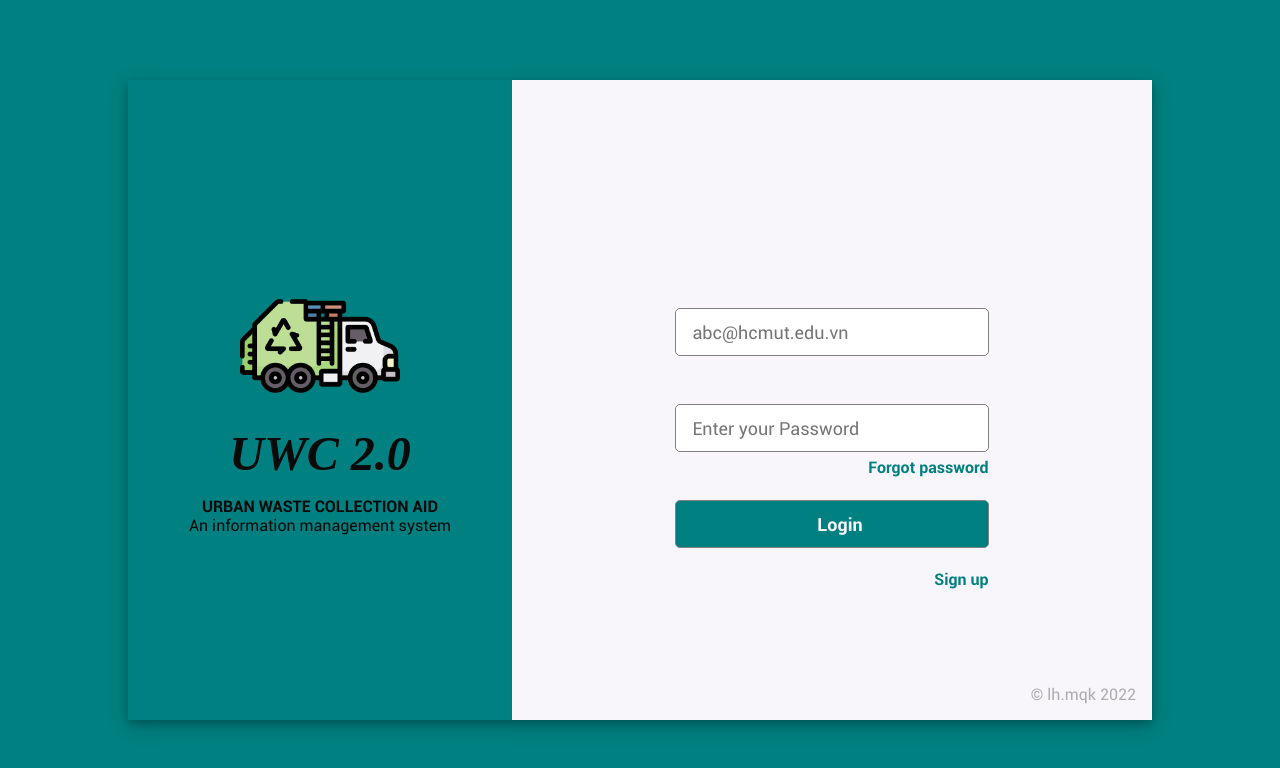
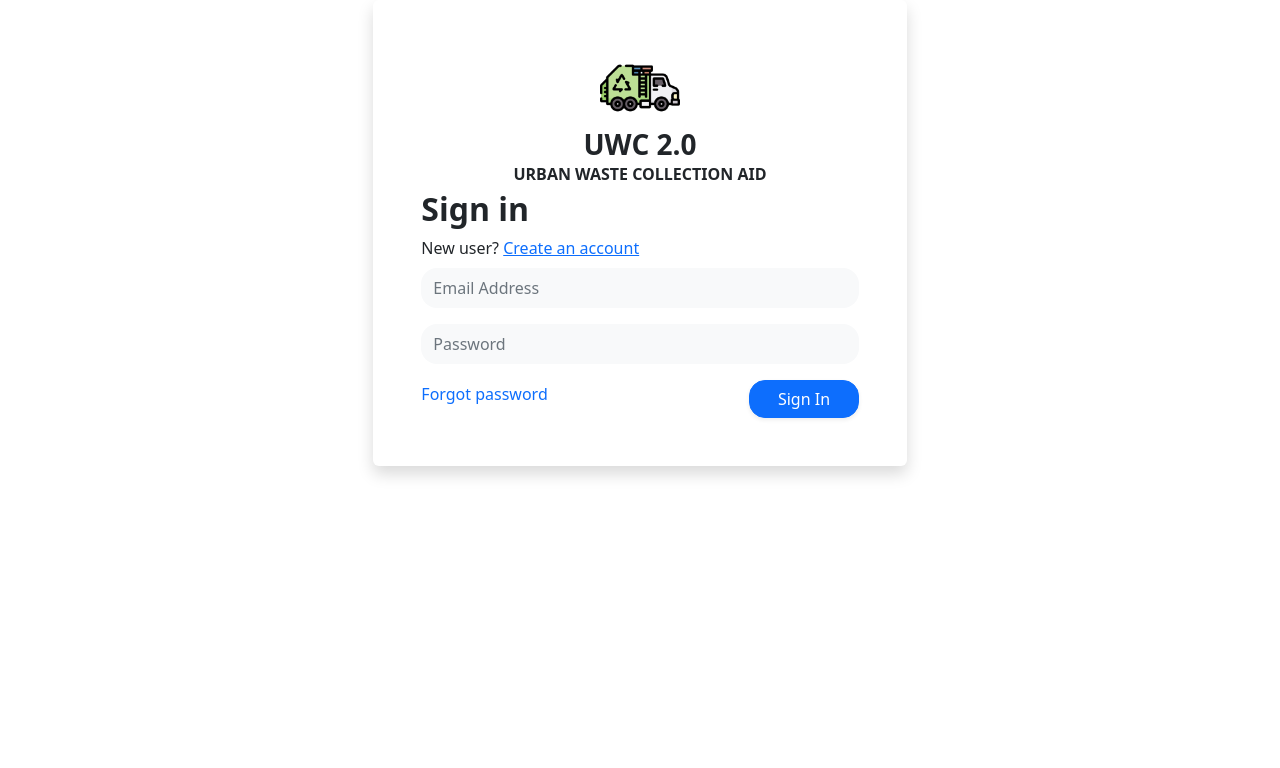
Before and after one commit to lhmqk/UWC_2.0, a plain HTML site: page index.html in a window 1280 px wide. Drawn offline with nearby package versions, Linux system fonts and the light colour scheme; a web font is replaced by a local one.

Commit message:
initialize bootstrap for index.html

```diff
--- a/index.css
+++ b/index.css
@@ -27,185 +27,22 @@ Mobile: max-width: 729px */
     padding: 0px;
     box-sizing: border-box;
     font-family: RobotoReg;
-    font-size: 16px;
+    font-size: 1rem;
     color: #0a0a0a;
 }
+html, body {
+    height: 100%;
+}
 body {
-    background-color: #008080;
+    display: flex;
+    align-items: center;
+    padding-top: 40px;
+    padding-bottom: 40px;
+    background-color: #008080!important;
 }
-#background {
-    background-color: #f8f6fa;
-    background-color: #f8f6fa;
+form {
+    background-color: #ffffff;
 }
-#background {
-    background-color: #008080;
-    position: fixed;
-    z-index: 0;
-    width: 40%;
-    height: 100vh;
+form a {
+    text-decoration: none;
 }
-#content {
-    position: fixed;
-    z-index: 1;
-    width: 100%;
-    height: 100%;
-    display: flex;
-    flex-direction: column;
-    justify-content: center;
-    align-items: center;
-}
-#contentBox {
-    background-color: #008080;
-    background-color: #f8f6fa;
-    width: 80%;
-    height: 80%;
-    box-shadow: 0 4px 8px 0 rgba(0, 0, 0, 0.2), 0 6px 20px 0 rgba(0, 0, 0, 0.19);
-    display: flex;
-}
-#contentBox__product {
-    background-color: #f8f6fa;
-    background-color: #008080;
-    width: 37.5%;
-    height: 100%;
-    display: flex;
-    flex-direction: column;
-    justify-content: center;
-    align-items: center;
-}
-#contentBox__product h1 {
-    font-size: 48px;
-    text-transform: uppercase;
-    font-family: RobotoBol;
-    font-style: italic;
-    margin-bottom: 16px;
-}
-#contentBox__product p:nth-child(3) {
-    text-transform: uppercase;
-    font-family: RobotoBol;
-}
-#contentBox__product img {
-    width: 160px;
-}
-@media (min-width: 740px) and (max-width: 1023px) {
-    #contentBox__product h1 {
-        font-size: 40px;
-    }
-    #contentBox__product p:nth-child(3), #contentBox__product p:nth-child(4) {
-        max-width: 160px;
-        text-align: center;
-    }
-}
-@media (max-width: 739px) {
-    #background {
-        background-color: #008080;
-        position: fixed;
-        z-index: 0;
-        width: 100%;
-        height: 20vh;
-    }
-    #contentBox {
-        flex-direction: column;
-        justify-content: center;
-        align-items: center;
-    }
-    #contentBox__product {
-        width: 100%;
-        height: 12.5%;
-        flex-direction: row;
-        align-self: center;
-    }
-    #contentBox__product img {
-        width: 80px;
-    }
-    #contentBox__product h1 {
-        font-size: 32px;
-        margin: 0px 0px 0px 16px;
-    }
-    #contentBox__product p:nth-child(3), #contentBox__product p:nth-child(4) {
-        display: none;
-    }
-}
-#contentBox__form {
-    /* background-color: #008080; */
-    display: flex;
-    flex-direction: column;
-    justify-content: space-between;
-    margin: auto;
-    min-width: 30%;
-    line-height: 32px;
-}
-#contentBox__form div {
-    display: flex;
-    flex-direction: column;
-    margin-bottom: 16px;
-}
-#contentBox__form div:first-child p {
-    text-align: center;
-    color: #f8f6fa;
-}
-#contentBox__form div:first-child p:first-child {
-    font-family: RobotoBol;
-    font-size: 48px;
-    margin-bottom: 8px;
-}
-#contentBox__form div label {
-    font-family: RobotoBol;
-    color: #f8f6fa;
-}
-#contentBox__form div input {
-    font-size: 18px;
-    height: 48px;
-    text-indent: 16px;
-    border: 1px solid grey;
-    border-radius: 5px;
-}
-#contentBox__form div a {
-    text-decoration: none;
-    color: #008080;
-    font-family: RobotoBol;
-    align-self: flex-end;
-}
-#contentBox__form div:nth-child(4) input {
-    background-color: #f8f6fa;
-    color: #008080;
-    background-color: #008080;
-    color: #f8f6fa;
-    font-family: RobotoBol;
-    width: 100%;
-}
-#contentBox__form div:nth-child(4) a {
-    align-self: center;
-    width: 100%;
-}
-#contentBox__form div:nth-child(4) input:hover {
-    cursor: pointer;
-}
-#contentBox__form div:last-child {
-    text-align: right;
-}
-
-#contentBox__form div:last-child p{
-    color: #f8f6fa;
-}
-@media (min-width: 740px) and (max-width: 1023px) {
-
-}
-@media (max-width: 739px) {
-    #contentBox__form div:first-child p:first-child {
-        font-size: 32px;
-    }
-}
-#copyright {
-    /* background-color: blue; */
-    position: absolute;
-    width: 80%;
-    text-align: right;
-    align-self: flex-end;
-    padding: 16px;
-    color: #0a0a0a50;
-}
-@media (max-width: 739px) {
-    #copyright {
-        position: relative;
-    }
-}
--- a/index.html
+++ b/index.html
@@ -5,46 +5,33 @@
     <meta http-equiv="X-UA-Compatible" content="IE=edge">
     <meta name="viewport" content="width=device-width, initial-scale=1.0">
     <title>UWC - Login Page</title>
-    <link rel="stylesheet" href="./index.css">
-    <link rel="icon" href="./img/logo/uwc2.0.png">
+    <link rel="stylesheet" href="./index2.css">
     <link rel="icon" href="./img/logo/4234142.png">
+    <link href="https://cdn.jsdelivr.net/npm/bootstrap@5.2.2/dist/css/bootstrap.min.css" rel="stylesheet" integrity="sha384-Zenh87qX5JnK2Jl0vWa8Ck2rdkQ2Bzep5IDxbcnCeuOxjzrPF/et3URy9Bv1WTRi" crossorigin="anonymous">
 </head>
-<body>
-    <section id="background"></section>
-    <section id="content">
-        <div id="contentBox">
-            <div id="contentBox__product">
-                <!-- <img src="./img/logo/uwc2.0.png" alt=""> -->
-                <img src="./img/logo/4234142.png" alt="">
-                <h1>uwc 2.0</h1>
-                <p>Urban Waste Collection Aid</p>
-                <p>An information management system</p>
+<body class="text-center">
+    <main class="form-signin w-100 m-auto">
+        <form class="col-5 mx-auto p-5 rounded-2 shadow">
+            <img class="mb-0" src="./img/logo/4234142.png" alt="UWC logo" width="80" height="80">
+            <h1 class="h3 mb-0 fw-bolder">UWC 2.0</h1>
+            <p class="mb-1 fw-semibold">URBAN WASTE COLLECTION AID</p>
+            <h1 class="h2 mb-2 fw-semibold text-start">Sign in</h1>
+            <p class="mb-2 text-start">
+                New user?
+                <a href="#">Create an account</a>
+            </p>
+            <input type="text" class="form-control mb-3 rounded-4 bg-light border-0 py-2" placeholder="Email Address" aria-label="Email Address">
+            <input type="password" class="form-control mb-3 rounded-4 bg-light border-0 py-2" placeholder="Password">
+            <div class="row justify-content-between g-0">
+                <div class="col-5">
+                    <button type="button" class="btn btn-link w-100 text-start p-0 border-0 text-decoration-none">Forgot password</button>
+                </div>
+                <div class="col-3">
+                    <button type="button" class="btn btn-primary w-100 shadow-sm rounded-4">Sign In</button>
+                </div>
             </div>
-            <form action="#" id="contentBox__form">
-                <div>
-                    <p>Welcome back</p>
-                    <p>Please enter your details</p>
-                </div>
-                <div>
-                    <label for="email">Email</label>
-                    <input type="email" name="email" placeholder="abc@hcmut.edu.vn">
-                </div>
-                <div>
-                    <label for="pass">Password</label>
-                    <input type="password" name="pass" minlength="6" placeholder="Enter your Password">
-                    <a href="">Forgot password</a>
-                </div>
-                <div>
-                    <a href="./home.html">
-                        <input type="button" value="Login">
-                    </a>
-                </div>
-                <div>
-                    <p>Don't have an account? <a href="">Sign up</a></p>
-                </div>
-            </form>
-            <p id="copyright">&#169; lh.mqk 2022</p>
-        </div>
-    </section>
+        </form>
+    </main>
+    <script src="https://cdn.jsdelivr.net/npm/bootstrap@5.2.2/dist/js/bootstrap.bundle.min.js" integrity="sha384-OERcA2EqjJCMA+/3y+gxIOqMEjwtxJY7qPCqsdltbNJuaOe923+mo//f6V8Qbsw3" crossorigin="anonymous"></script>
 </body>
 </html>
```
